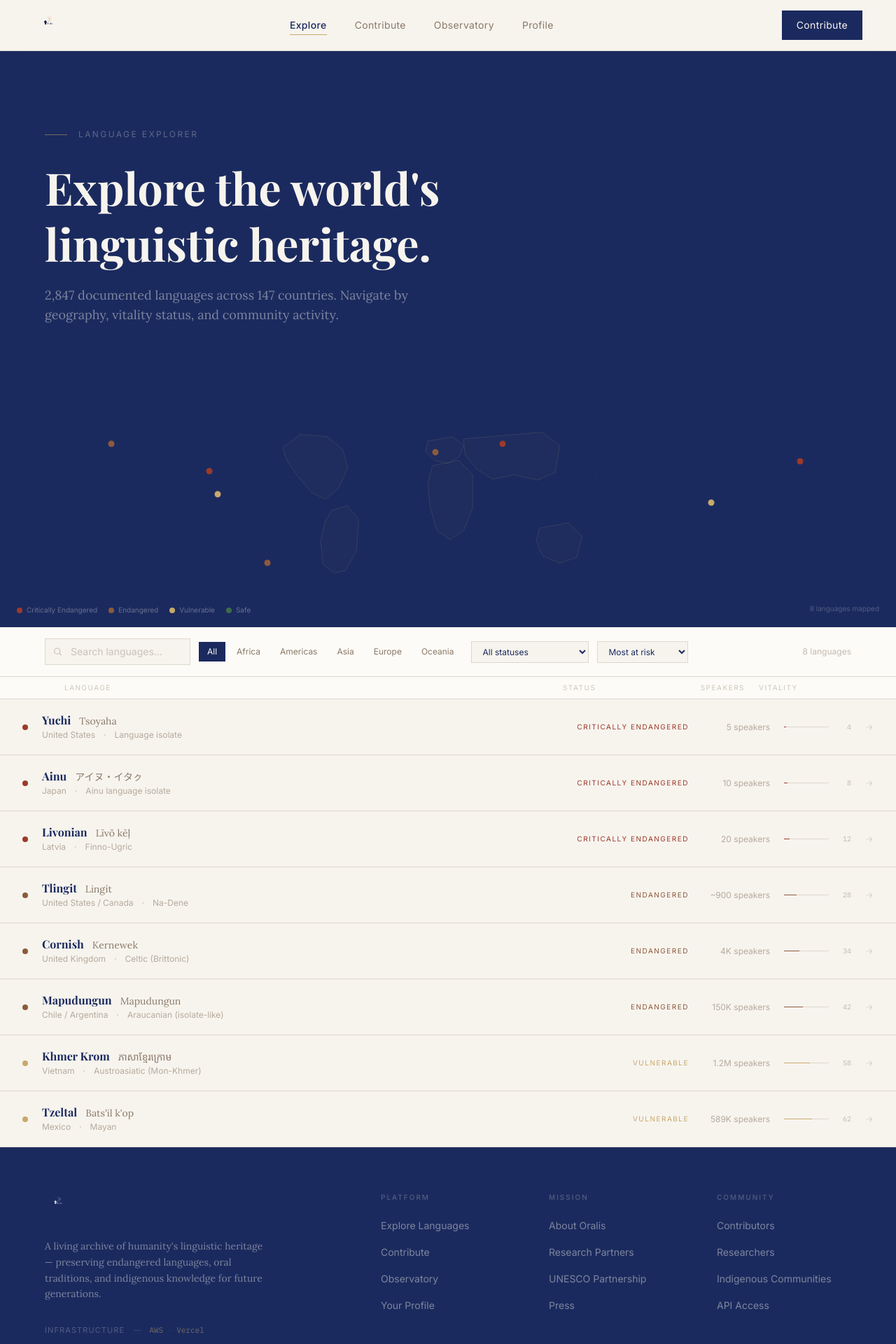
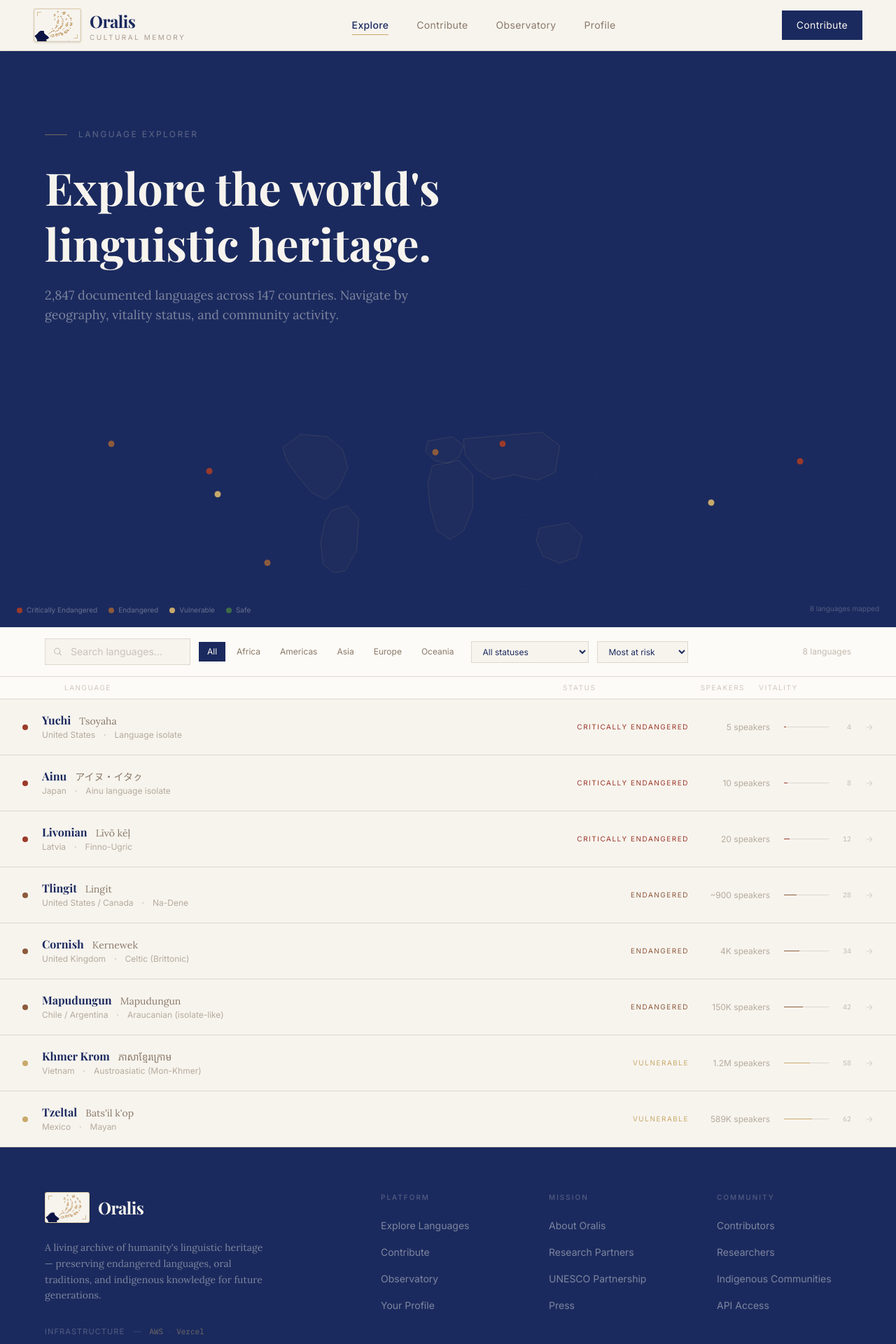
Before and after one commit to charwayyyyyy/oralis, a Next.js app: page /explore in a window 1280 px wide. Shown: the top 1920 px of the page at 70% size. Built offline with nearby package versions, Linux system fonts and the light colour scheme.

Commit message:
feat: replace image logo with custom SVG-like styling in footer and navigation
Co-authored-by: Theophilus David Nana Yaw Kyei-Charway <127017168+charwayyyyyy@users.noreply.github.com>

```diff
--- a/components/footer.tsx
+++ b/components/footer.tsx
@@ -1,5 +1,4 @@
 import Link from 'next/link'
-import Image from 'next/image'
 
 const footerLinks = {
   Platform: [
@@ -31,14 +30,21 @@ export default function Footer() {
         <div className="grid grid-cols-1 lg:grid-cols-5 gap-12 pb-12 border-b border-ivory/10">
           {/* Brand */}
           <div className="lg:col-span-2">
-            <Link href="/" className="inline-block mb-6" aria-label="Oralis — Home">
-              <Image
-                src="/oralis-logo.png"
-                alt="Oralis"
-                width={110}
-                height={44}
-                className="h-9 w-auto object-contain brightness-0 invert opacity-80"
-              />
+            <Link href="/" className="inline-flex items-center gap-3 mb-6 group" aria-label="Oralis — Home">
+              <span className="relative grid place-items-center h-11 w-16 rounded-md overflow-hidden bg-ivory border border-gold/50 shadow-sm">
+                <span
+                  aria-hidden="true"
+                  className="absolute inset-0 bg-no-repeat"
+                  style={{
+                    backgroundImage: 'url(/oralis-logo.png)',
+                    backgroundSize: '303% 400%',
+                    backgroundPosition: '55% 22%',
+                  }}
+                />
+                <span aria-hidden="true" className="pointer-events-none absolute left-1 top-1 h-1.5 w-1.5 border-l border-t border-gold/70" />
+                <span aria-hidden="true" className="pointer-events-none absolute right-1 bottom-1 h-1.5 w-1.5 border-r border-b border-gold/70" />
+              </span>
+              <span className="font-display text-2xl font-bold tracking-tight text-ivory">Oralis</span>
             </Link>
             <p className="font-body text-ivory/45 leading-relaxed text-sm max-w-xs">
               A living archive of humanity&apos;s linguistic heritage — preserving
--- a/components/navigation.tsx
+++ b/components/navigation.tsx
@@ -1,7 +1,6 @@
 'use client'
 
 import Link from 'next/link'
-import Image from 'next/image'
 import { usePathname } from 'next/navigation'
 import { useState, useEffect } from 'react'
 import { cn } from '@/lib/utils'
@@ -45,16 +44,47 @@ export default function Navigation() {
           className="max-w-7xl mx-auto px-6 lg:px-12 flex items-center justify-between"
           style={{ height: '72px' }}
         >
-          {/* Logo */}
-          <Link href="/" className="flex items-center gap-2 group" aria-label="Oralis — Home">
-            <Image
-              src="/oralis-logo.png"
-              alt="Oralis"
-              width={120}
-              height={48}
-              className="h-10 w-auto object-contain"
-              priority
-            />
+          {/* Logo lockup */}
+          <Link href="/" className="flex items-center gap-3 group" aria-label="Oralis — Home">
+            {/* Framed archival-seal badge with cropped speaking-face + script icon */}
+            <span
+              className={cn(
+                'relative grid place-items-center h-12 w-[4.25rem] rounded-md overflow-hidden transition-all duration-500',
+                'bg-ivory border border-gold/50 shadow-sm',
+                'ring-1 ring-inset ring-navy/5 group-hover:border-gold',
+              )}
+            >
+              <span
+                aria-hidden="true"
+                className="absolute inset-0 bg-no-repeat transition-transform duration-500 group-hover:scale-105"
+                style={{
+                  backgroundImage: 'url(/oralis-logo.png)',
+                  backgroundSize: '303% 400%',
+                  backgroundPosition: '55% 22%',
+                }}
+              />
+              {/* corner accents */}
+              <span aria-hidden="true" className="pointer-events-none absolute left-1 top-1 h-1.5 w-1.5 border-l border-t border-gold/70" />
+              <span aria-hidden="true" className="pointer-events-none absolute right-1 bottom-1 h-1.5 w-1.5 border-r border-b border-gold/70" />
+            </span>
+            <span className="flex flex-col leading-none">
+              <span
+                className={cn(
+                  'font-display text-2xl font-bold tracking-tight transition-colors',
+                  scrolled || !isHome ? 'text-navy' : 'text-ivory',
+                )}
+              >
+                Oralis
+              </span>
+              <span
+                className={cn(
+                  'font-ui text-[10px] tracking-[0.25em] uppercase mt-0.5 transition-colors',
+                  scrolled || !isHome ? 'text-stone/70' : 'text-ivory/50',
+                )}
+              >
+                Cultural Memory
+              </span>
+            </span>
           </Link>
 
           {/* Desktop Links */}
@@ -144,8 +174,19 @@ export default function Navigation() {
             Contribute to the Archive
           </Link>
         </div>
-        <div className="px-10 pb-10 border-t border-ivory/10 pt-6">
-          <Image src="/oralis-logo.png" alt="Oralis" width={100} height={40} className="h-8 w-auto brightness-0 invert opacity-40" />
+        <div className="px-10 pb-10 border-t border-ivory/10 pt-6 flex items-center gap-3">
+          <span className="relative grid place-items-center h-10 w-14 rounded overflow-hidden bg-ivory border border-gold/40">
+            <span
+              aria-hidden="true"
+              className="absolute inset-0 bg-no-repeat"
+              style={{
+                backgroundImage: 'url(/oralis-logo.png)',
+                backgroundSize: '303% 400%',
+                backgroundPosition: '55% 22%',
+              }}
+            />
+          </span>
+          <span className="font-display text-lg font-bold text-ivory/60">Oralis</span>
         </div>
       </div>
     </>
```
Also changed, not shown: public/oralis-logo.png.
